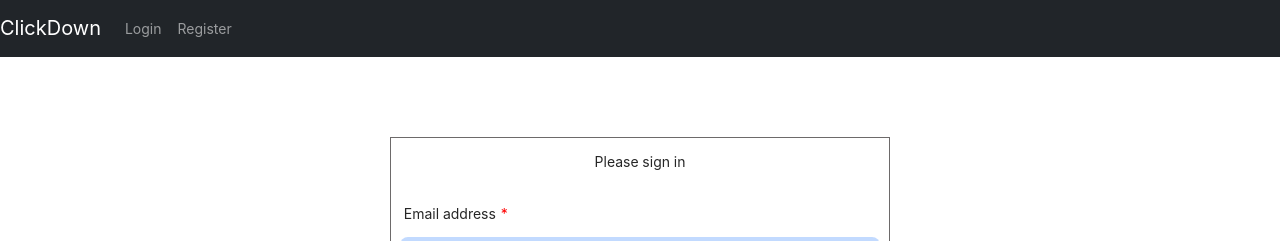
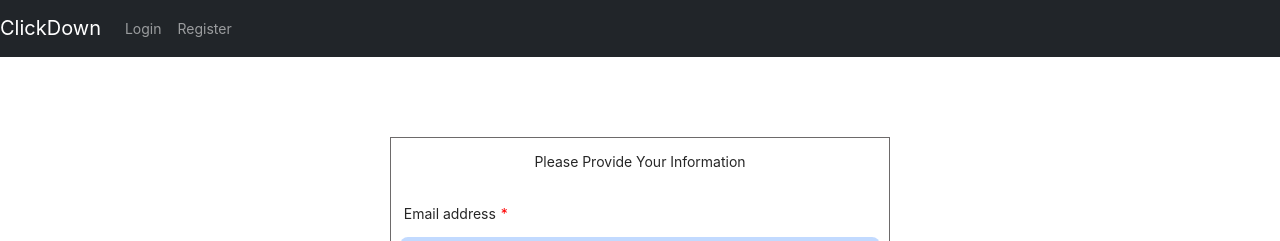
Before and after one commit to z5219951/task-master, a React (Create React App) app in the folder frontend/: page /register in a window 1280 px wide. Shown: the top 241 px of the page. Built offline with nearby package versions, Linux system fonts and the light colour scheme.

Commit message:
fix:forget error

```diff
--- a/frontend/src/pages/Home.css
+++ b/frontend/src/pages/Home.css
@@ -3,7 +3,7 @@
   padding: 15px;
 }
 .home_container{
-  width: 100vw;
+  width: 100%;
   display: flex;
   align-items: center;
   flex-direction: column;
--- a/frontend/src/pages/Register.js
+++ b/frontend/src/pages/Register.js
@@ -131,7 +131,7 @@ class Register extends Component{
     <div className="container">
       <div className="containerBox">
         <form className="form-signin">
-          <p className="form-signin-heading">Please sign in</p>
+          <p className="form-signin-heading">Please Provide Your Information</p>
           <label htmlFor="inputEmail" className="sr-only loginDes">Email address <span className='redStar'>*</span> </label>
           <input type="email" id="inputEmail" className="form-control" placeholder="Email address" onChange={this.handleInput} name="email" value = {this.state.email} required autoFocus/>
           <p className="alertName">{this.state.emailAlert}</p>
```
Also changed, not shown: 1 other file (tests, documents, lock files or other folders).
